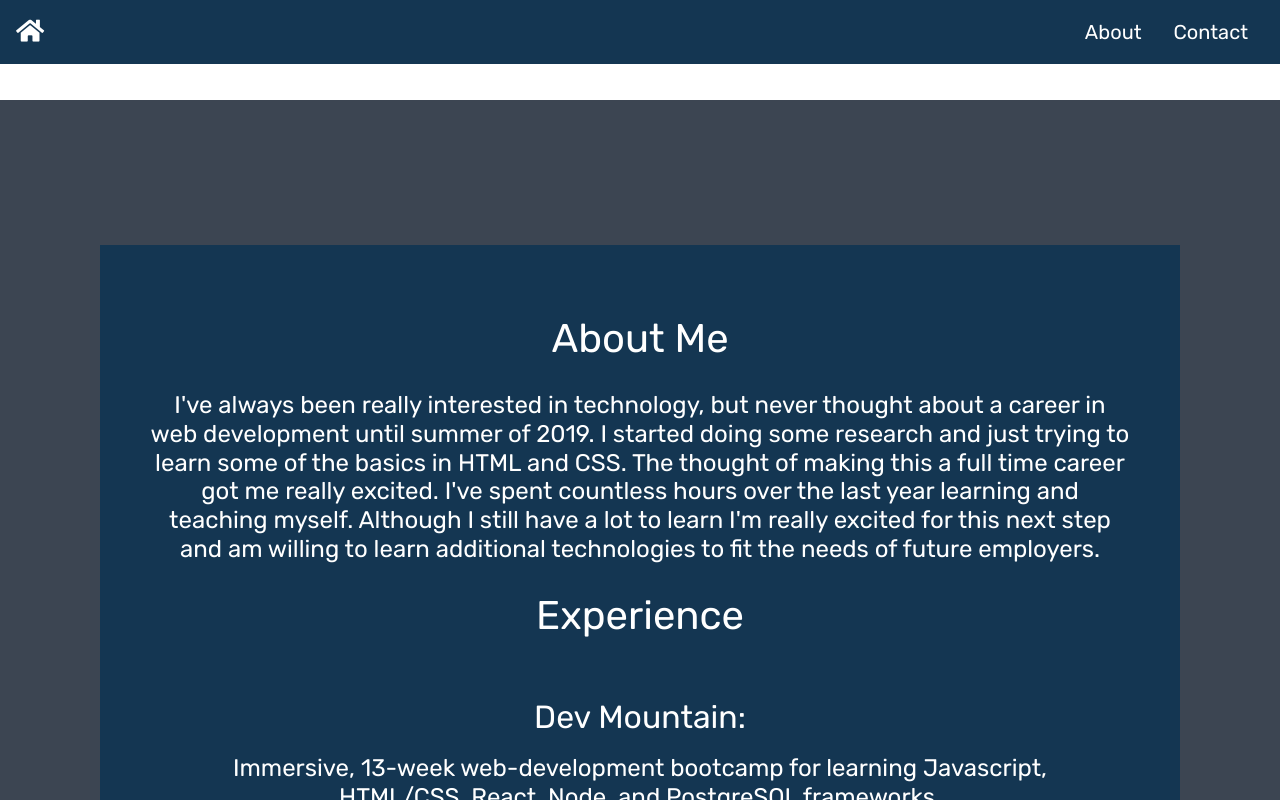
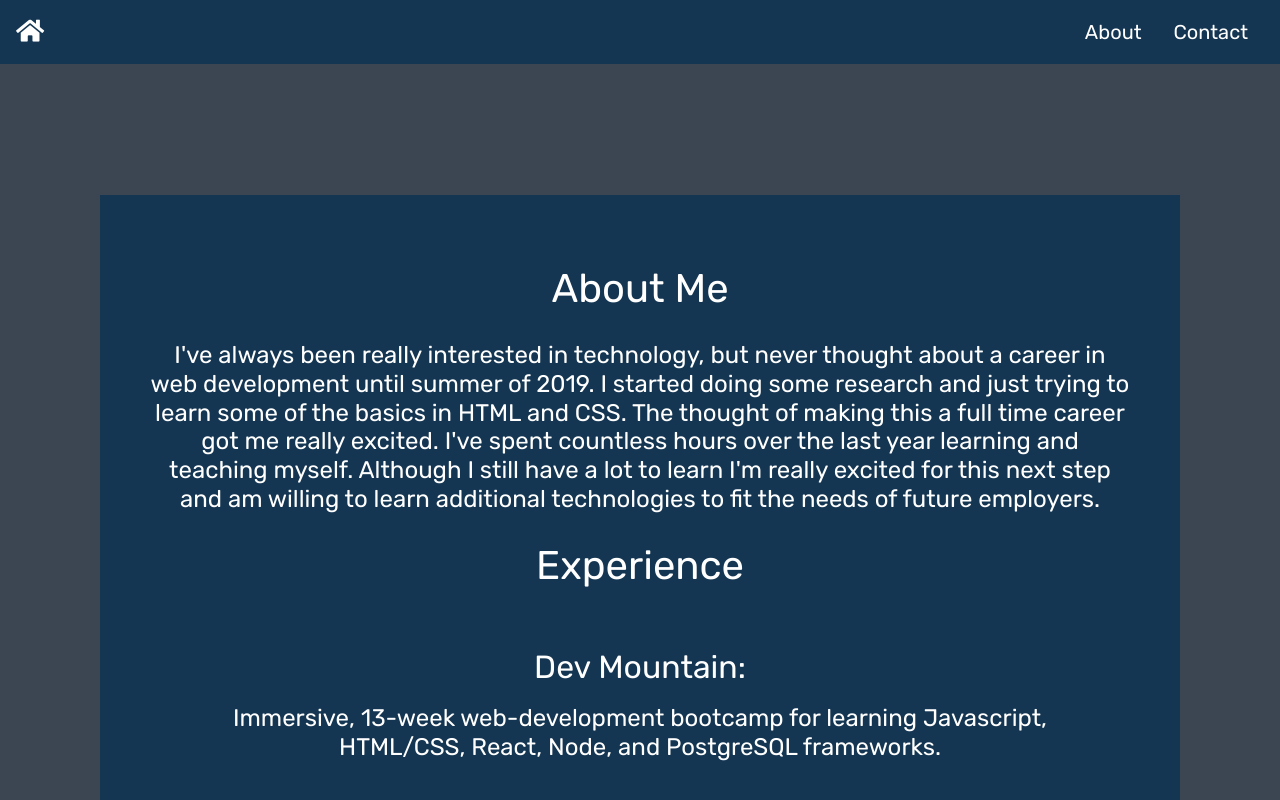
Before and after one commit to NolanBeyer/My-Portfolio, a React (Create React App) app: page /#/ in a window 1280 px wide. Both pictures are taken after a click on the button "About". Shown: the top 800 px of the page. Built offline with nearby package versions, Linux system fonts and the light colour scheme.

Commit message:
fixed margin in about page

```diff
--- a/src/components/About.css
+++ b/src/components/About.css
@@ -3,13 +3,12 @@
   justify-content: center;
   align-items: center;
   background-color: rgb(60, 69, 82);
-  width: 100vw;
   height: 150vh;
 }
 
 @media (min-width: 768px) {
   .about {
-    margin-top: 100px;
+    padding-top: 100px;
   }
 }
 
```
